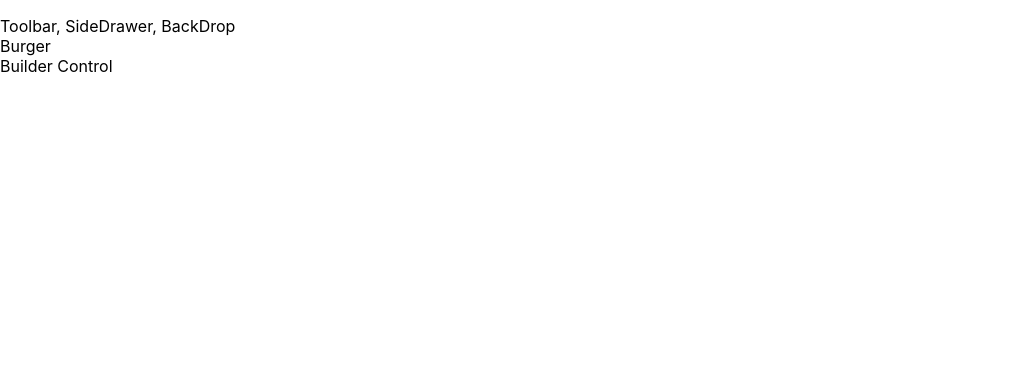
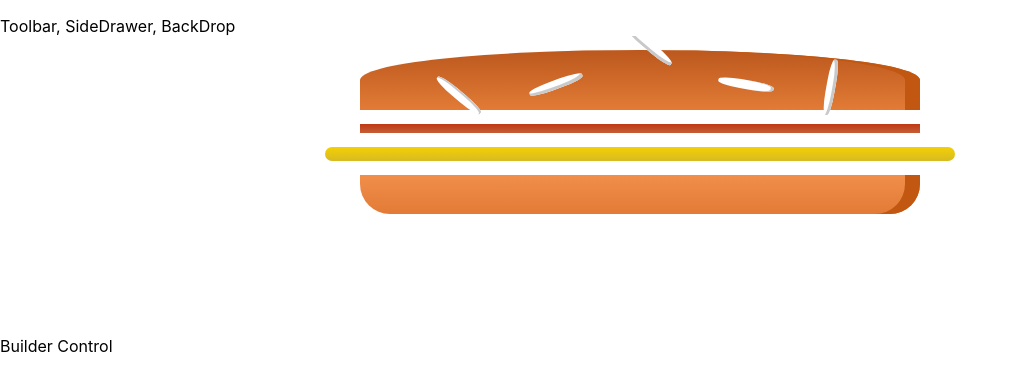
Before and after one commit to xionger/react_web, a React app in the folder burger-builder/: page / in a window 1280 px wide. Shown: the top 390 px of the page, without its empty margins (0-1018 px from the left). Built offline with nearby package versions, Linux system fonts and the light colour scheme.

Commit message:
8.128 add burger component

```diff
--- a/burger-builder/package.json
+++ b/burger-builder/package.json
@@ -58,7 +58,7 @@
     "ts-pnp": "1.1.6",
     "url-loader": "2.3.0",
     "webpack": "4.42.0",
-    "webpack-dev-server": "3.10.3",
+    "webpack-dev-server": "^3.11.0",
     "webpack-manifest-plugin": "2.2.0",
     "workbox-webpack-plugin": "4.3.1"
   },
--- /dev/null
+++ b/burger-builder/src/components/Burger/Burger.css
@@ -0,0 +1,30 @@
+.Burger {
+    width: 100%;
+    margin: auto;
+    height: 250px;
+    overflow: scroll;
+    text-align: center;
+    font-weight: bold;
+    font-size: 1.2rem;
+}
+
+@media (min-width: 1000px) and (min-height: 750px){
+    .Burger {
+        width: 700px;
+        height: 600px;
+    }
+}
+
+@media (min-width: 500px) and (min-height: 401px){
+    .Burger {
+        width: 450x;
+        height: 400px;
+    }
+}
+
+@media (min-width: 500px) and (min-height: 400px){
+    .Burger {
+        width: 350x;
+        height: 300px;
+    }
+}
--- a/burger-builder/src/components/Burger/Burger.js
+++ b/burger-builder/src/components/Burger/Burger.js
@@ -0,0 +1,16 @@
+import React from 'react';
+import BugerIngredient from './BurgerIngredient/BurgerIngredient';
+import './Burger.css';
+
+const burger = (props) => {
+    return (
+        <div className="Burger">
+            <BugerIngredient type="bread-top" />
+            <BugerIngredient type="bacon" />
+            <BugerIngredient type="cheese" />
+            <BugerIngredient type="bread-bottom" />
+        </div>
+    );
+}
+
+export default burger;
--- a/burger-builder/src/containers/BurgerBuilder/BuigerBuilder.js
+++ b/burger-builder/src/containers/BurgerBuilder/BuigerBuilder.js
@@ -1,11 +1,12 @@
 import React, { Component } from 'react';
+import Burger from '../../components/Burger/Burger';
 import Aux from '../../hoc/Aux';
 
 class BurgerBuilder extends Component {
     render() {
         return (
             <Aux>
-                <div>Burger</div>
+                <Burger />
                 <div>Builder Control</div>
             </Aux>
         );
```
Also changed, not shown: burger-builder/src/components/Burger/BurgerIngredient/BurgerIngredient.js (+4 -4 lines), 1 other file (tests, documents, lock files or other folders).
